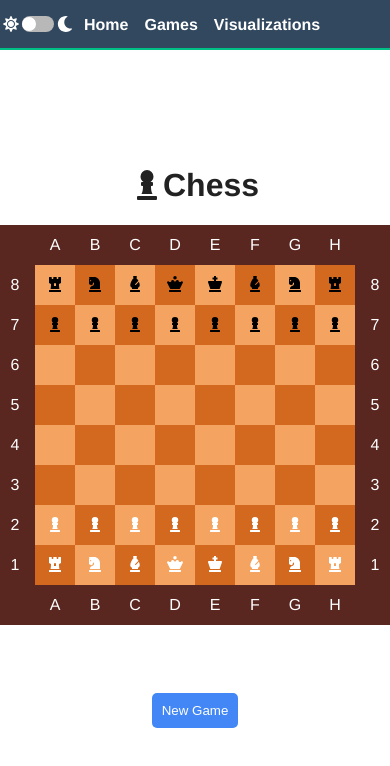
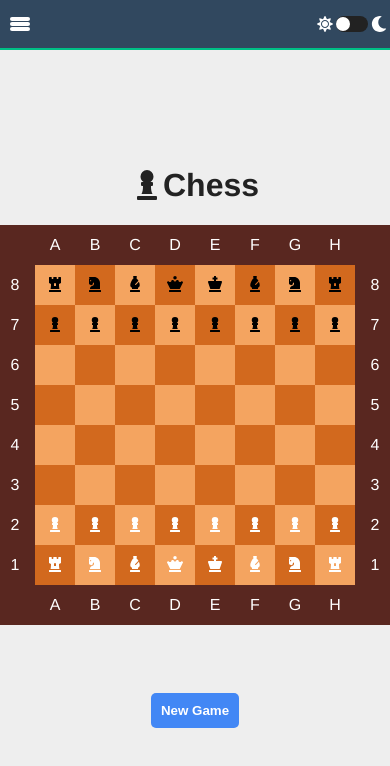
Before and after one commit to paulmotz/github-pages, a Vue app: page /chess in a window 390 px wide. Shown: the top 766 px of the page. Built offline with nearby package versions, Linux system fonts and the light colour scheme.

Commit message:
Start mobile Header (add hamburger)

```diff
--- a/src/App.vue
+++ b/src/App.vue
@@ -10,7 +10,8 @@ import Vue from 'vue';
 import Header from '@/components/Header.vue';
 
 export default Vue.extend({
-	name       : 'App',
+	name : 'App',
+
 	components : {
 		Header,
 	},
@@ -37,8 +38,8 @@ html, body
 	height: 100%
 	margin-top: 50px
 	width: 100%
-	background: $background-light
+	background: $background-color--theme-light
 
 [data-theme='dark'] .router-view-wrapper
-	background: $background--theme-dark
+	background: $background-color--theme-dark
 </style>
--- a/src/assets/variables.styl
+++ b/src/assets/variables.styl
@@ -10,14 +10,17 @@ $active-router-link-color = $vue-green
 $link-color = #42b983
 $text-color = #2c3e50
 
-$inactive-toggle-color--theme-light = #b8b8b8
+$light-background = #eee
+$dark-background = #222
+
+$background-color--theme-light = $light-background
+$background-color--theme-dark = $dark-background
+
+$inactive-toggle-color--theme-light = $dark-background
 $active-toggle-color--theme-light = $vue-green
-$active-toggle-color--theme-dark = $white
+$active-toggle-color--theme-dark = $light-background
 
 $header-footer-background-color = $vue-blue
-
-$background--theme-light = #eee
-$background--theme-dark = #222
 
 $text--theme-light = #222
 $text--theme-dark = #eee
--- a/src/components/Header.vue
+++ b/src/components/Header.vue
@@ -1,12 +1,16 @@
 <template lang='pug'>
 	nav.header
+		PJMButton.hamburger-button
+			span
+			span
+			span
 		DarkModeToggle
 		.links
 			router-link.header-link(to="/") Home
-			label.dropdown-top.visualizations Games
+			label.dropdown-top Games
 				.dropdown-content
 					router-link.dropdown-item(to="/chess") Chess
-			label.dropdown-top.visualizations Visualizations
+			label.dropdown-top Visualizations
 				.dropdown-content
 					router-link.dropdown-item(to="/provincial-covid") Provincial COVID-19
 					router-link.dropdown-item(to="/state-covid") States COVID-19
@@ -16,19 +20,14 @@
 <script lang='ts'>
 import Vue from 'vue';
 import DarkModeToggle from '@/components/DarkModeToggle.vue';
+import PJMButton from '@/components/PJMButton.vue';
 
 export default Vue.extend({
 	name : 'Header',
 
 	components : {
 		DarkModeToggle,
-	},
-
-	props : {
-		msg : {
-			type    : String,
-			default : '',
-		},
+		PJMButton,
 	},
 });
 </script>
@@ -48,13 +47,13 @@ export default Vue.extend({
 	box-sizing: border-box
 	border-bottom: 2px solid $vue-green
 
-.links, a
+.header-link, .dropdown-top, .dropdown-item
 	color: $router-link-color
 	font-weight: 600
 	height: 100%
 	text-decoration: none
 
-links:hover, .visualizations:hover
+.dropdown-top:hover
 	text-decoration: underline
 
 a:hover
@@ -79,4 +78,31 @@ a.router-link-exact-active
 	line-height: 50px
 	margin: 0 0.5rem
 
+.hamburger-button, .hamburger-button:hover
+	display: none
+	background: none
+	margin: 0
+
+	span
+		height: 4px
+		width: 20px
+		background: white
+		margin: 1px 0
+		border-radius: 2px
+		position: relative
+		display: block
+
+.hamburger-button:hover span
+	background: red
+
+@media only screen and (max-width: 600px)
+	.hamburger-button
+		display: block
+
+	.header
+		justify-content: space-between
+
+	.links
+		display: none
+
 </style>
--- a/src/components/PJMButton.vue
+++ b/src/components/PJMButton.vue
@@ -3,6 +3,7 @@
 		v-bind:disabled="isDisabled"
 		v-on:click="emitClicked"
 		) {{ buttonText }}
+		slot
 </template>
 
 <script lang='ts'>
@@ -40,7 +41,7 @@ export default Vue.extend({
 });
 </script>
 
-<style lang='stylus'>
+<style scoped lang='stylus'>
 @import '../assets/variables.styl'
 
 button
@@ -50,6 +51,7 @@ button
 	color: white
 	padding: 10px
 	cursor: pointer
+	font-weight: 600
 
 button:hover
 	background-color: $button-background-color-hover
```
